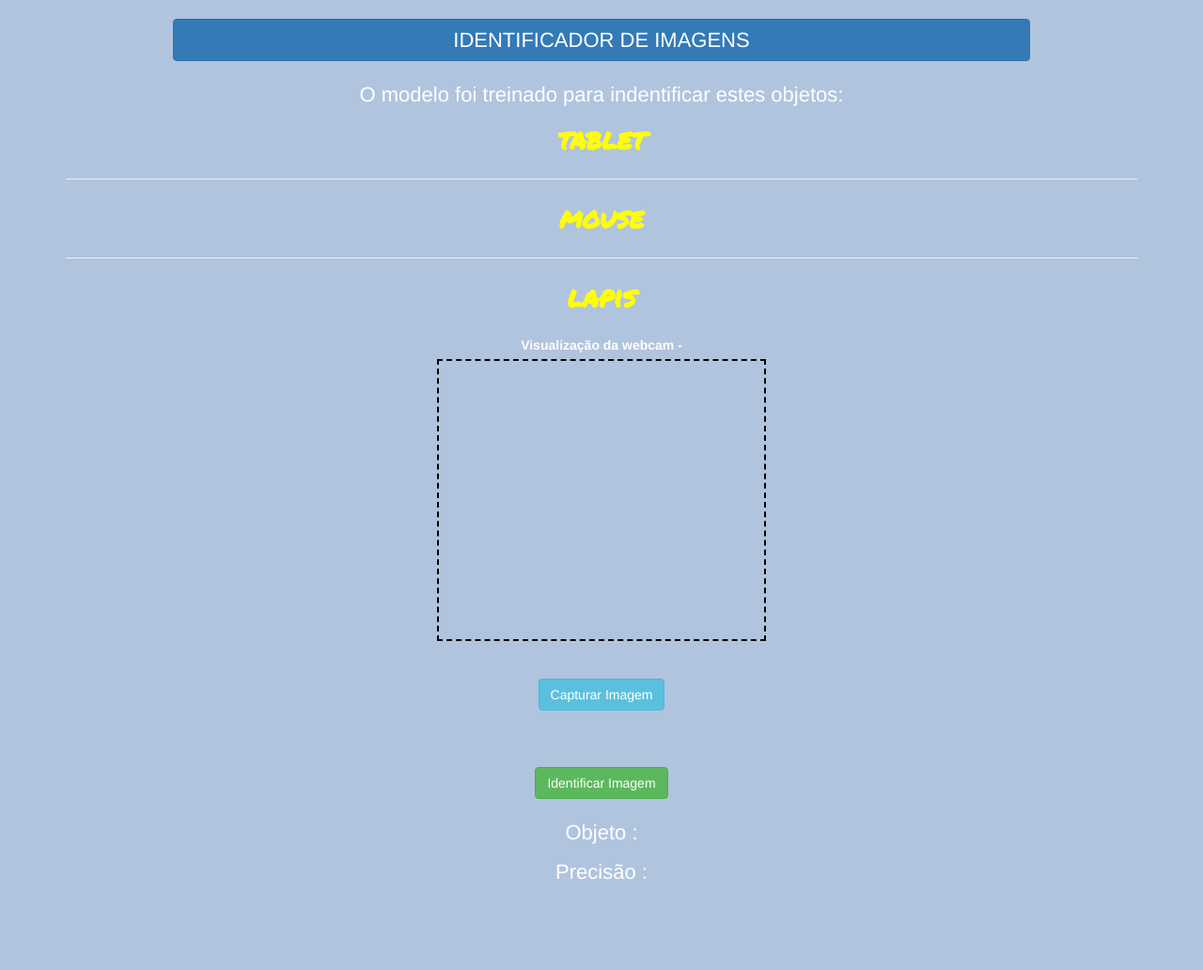
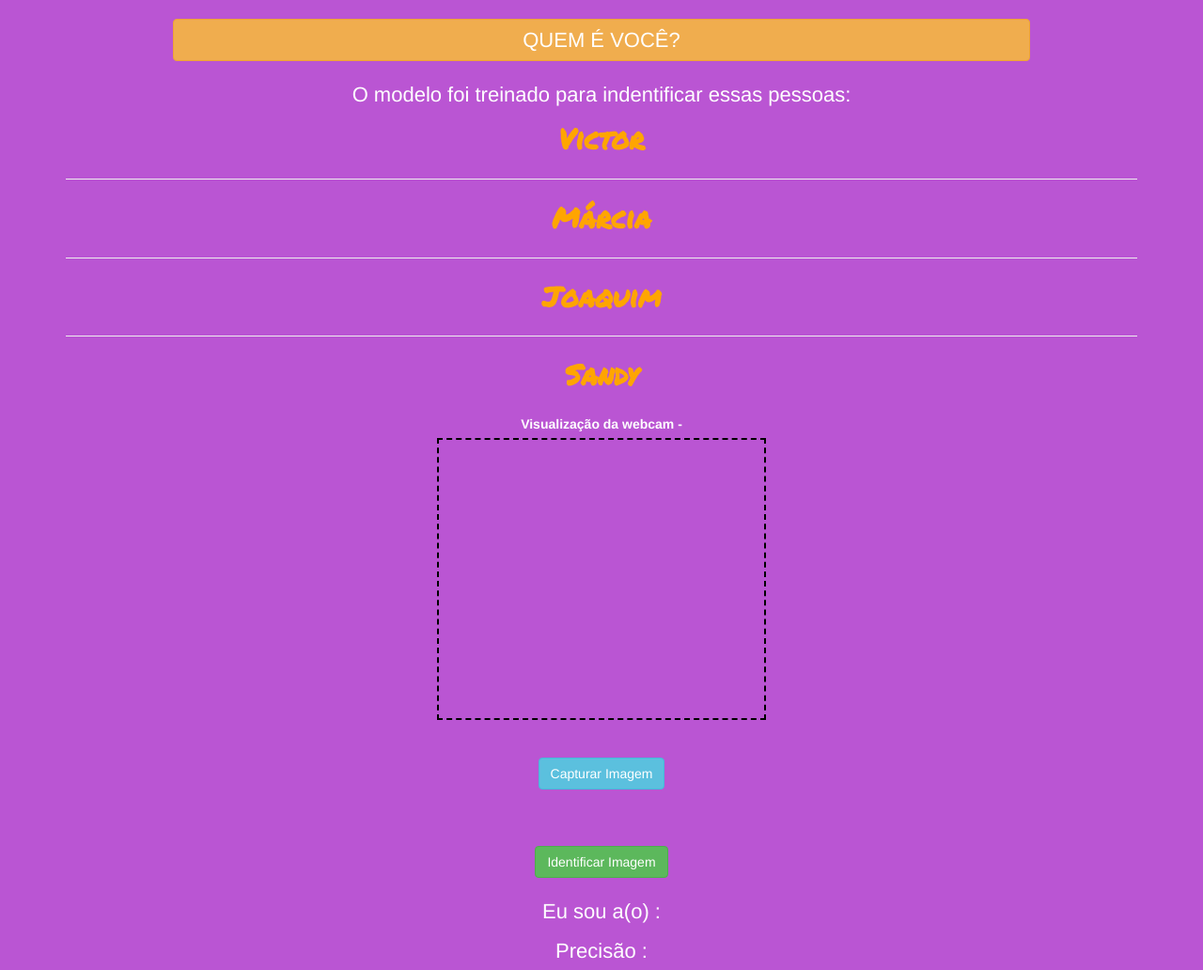
Before and after one commit to vimajo551/reconhecimentoFacial, a plain HTML site: page index.html in a window 1280 px wide. Shown: the whole page at 94% size. Before the commit the page ends 953 px from the top, so only its background shows below. Drawn offline with nearby package versions, Linux system fonts and the light colour scheme; a script that the page names is missing.

Commit message:
Add files via upload

```diff
--- a/index.html
+++ b/index.html
@@ -1,7 +1,7 @@
 
 <html>
   <head>
-    <title>Identificador de Imagens</title>
+    <title>reconhecimento facial</title>
     <meta name="viewport" content="width=device-width, initial-scale=1.0">
     <link rel="stylesheet" href="https://maxcdn.bootstrapcdn.com/bootstrap/3.4.0/css/bootstrap.min.css">
     <script src="https://ajax.googleapis.com/ajax/libs/jquery/3.4.1/jquery.min.js"></script>
@@ -15,27 +15,25 @@
    <link rel="preconnect" href="https://fonts.googleapis.com">
   <link rel="preconnect" href="https://fonts.gstatic.com" crossorigin>
   <link href="https://fonts.googleapis.com/css2?family=Permanent+Marker&display=swap" rel="stylesheet">
-
-  <script src="https://unpkg.com/ml5@0.4.3/dist/ml5.min.js"></script>
-  <script src="https://cdnjs.cloudflare.com/ajax/libs/webcamjs/1.0.26/webcam.js"></script>
-
-</head>
+  </head>
 
   <body>
   <div class="container">
 
     <center>
-      <h3 class="btn btn-primary heading">IDENTIFICADOR DE IMAGENS</h3>
+      <h3 class="btn btn-Warning heading">QUEM É VOCÊ?</h3>
       <br><br>
 
-      <p style="font-size: 22px;">O modelo foi treinado para indentificar estes objetos: </p>
+      <p style="font-size: 22px;">O modelo foi treinado para indentificar essas pessoas: </p>
 
       <b class="nameOfObjects">
-        tablet
+        Victor
         <hr>
-        mouse
+        Márcia
         <hr>
-        lapis
+        Joaquim
+        <hr>
+        Sandy
       </b>
       <br><br>
 
@@ -49,7 +47,7 @@
       <button onclick="check();" class="btn btn-success">Identificar Imagem</button>
       <br><br>
 
-      <p style="font-size: 22px;">Objeto : <span id="resultObjectName"></span> </p>
+      <p style="font-size: 22px;">Eu sou a(o) : <span id="resultObjectName"></span> </p>
       <p style="font-size: 22px;">Precisão : <span id="resultObjectAccuracy"></span> </p>
     </center>
 
--- a/main.js
+++ b/main.js
@@ -11,7 +11,7 @@ function takeSnapshot(){
         document.getElementById("result").innerHTML ='<img id="pokebola" src="'+data_uri+'"/>'
     })
 }
-classifier = ml5.imageClassifier('https://teachablemachine.withgoogle.com/models/bVRB8tfXf/model.json',modelLoaded)
+classifier = ml5.imageClassifier('https://teachablemachine.withgoogle.com/models/pdR5L9e0P/',modelLoaded)
 function modelLoaded(){
     console.log("carregado")
 }
--- a/style.css
+++ b/style.css
@@ -1,7 +1,7 @@
   body
   {
     color: white;
-    background: #B0C4DE;
+    background: #BA55D3;
   }
   .heading
   {
@@ -16,7 +16,7 @@
   }
   .nameOfObjects, #resultObjectName  , #resultObjectAccuracy
   {
-    color: 	yellow;
+    color: 	orange;
     font-family: 'Permanent Marker', cursive;
     font-size: 30;
   }
```
